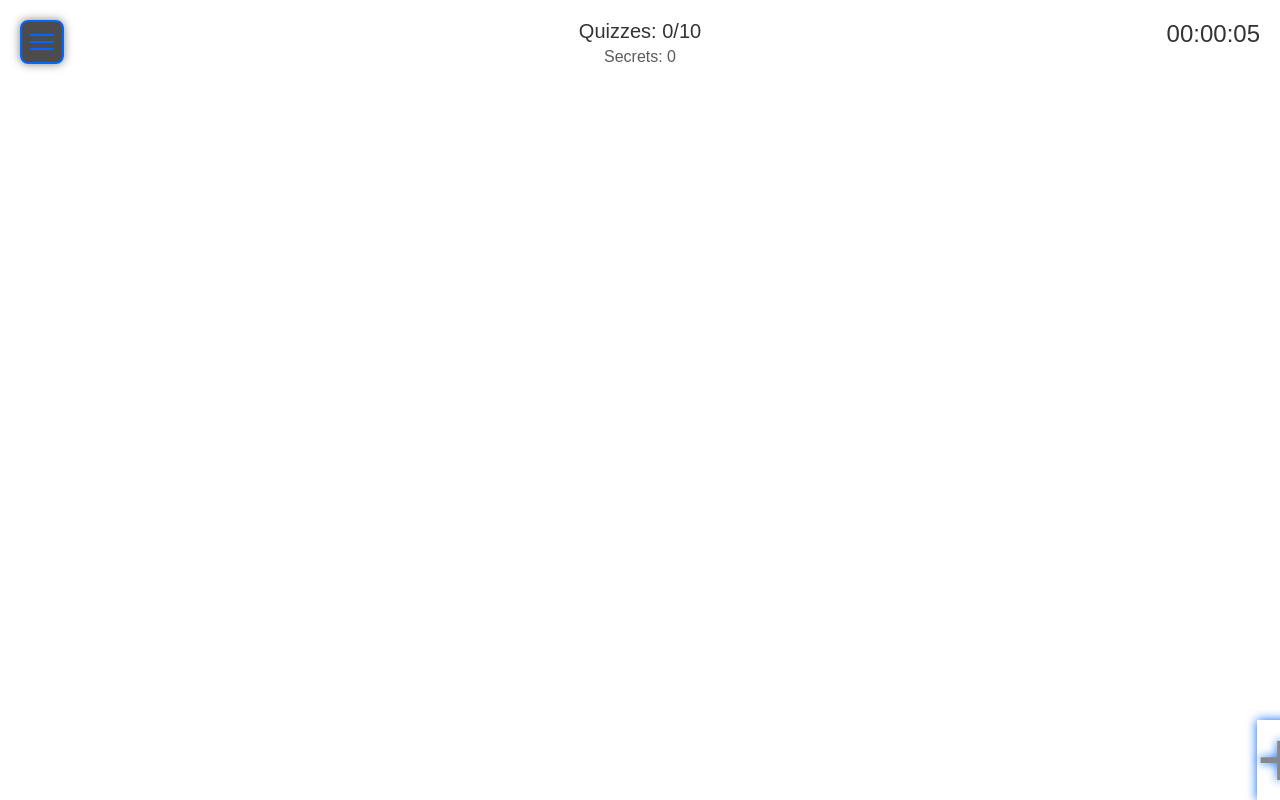
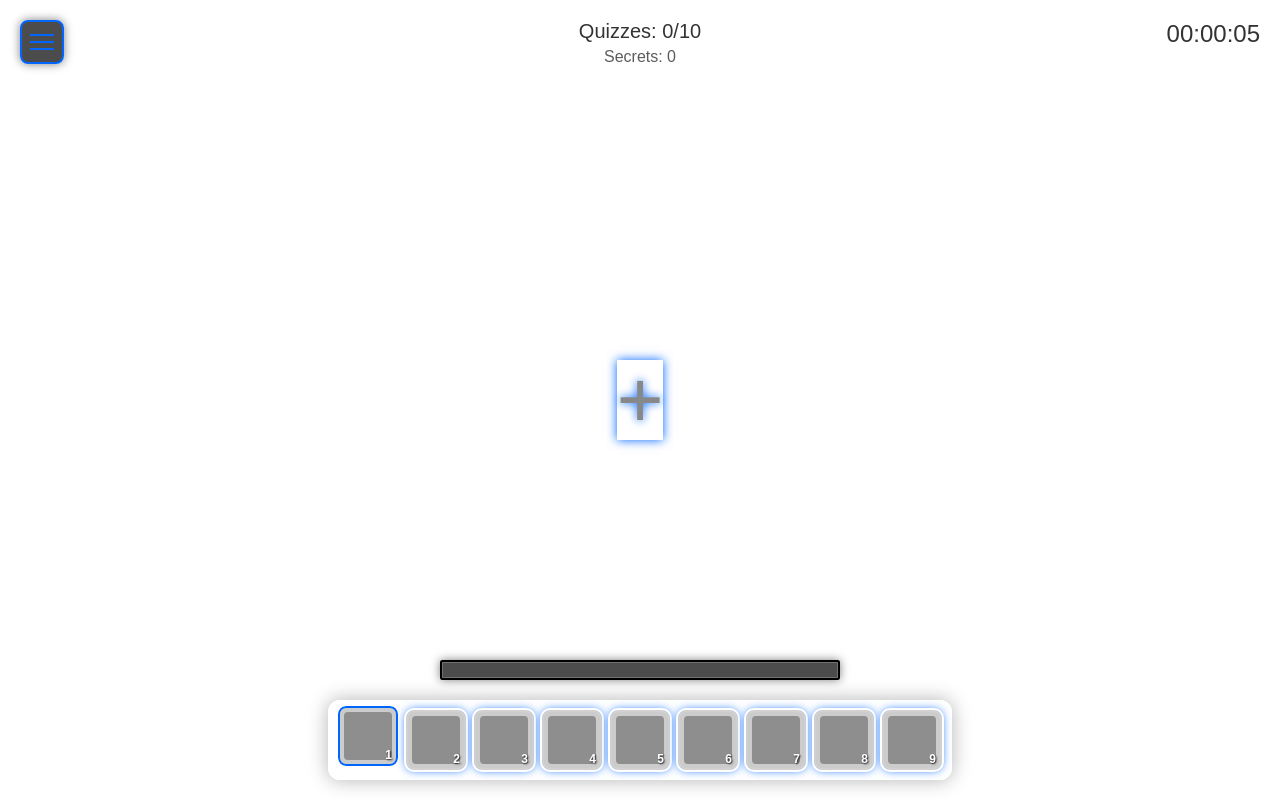
Before and after one commit to SCP-4335-1/MindMace, a website: page index.html in a window 1280 px wide. Drawn offline with Linux system fonts and the light colour scheme.

Commit message:
Fixing Hotbar

```diff
--- a/index.html
+++ b/index.html
@@ -26,24 +26,26 @@
         </div>
     </div>
 
-    <!-- Scale Container (for game elements) -->
-    <div class="scale-container">
-        <!-- Plus Sign -->
+    <!-- Plus Sign (moved outside scale container) -->
     <div class="plus-container">
         <div class="plus">+</div>
     </div>
 
-        <!-- Hotbar -->
-        <div class="hotbar">
-            <!-- Hotbar slots will be added by JavaScript -->
-        </div>
-
-        <!-- Stamina Bar -->
+    <!-- Stamina Bar (moved outside scale container) -->
     <div class="stamina-container">
         <div class="stamina-bar">
             <div class="stamina-fill" id="staminaFill"></div>
         </div>
     </div>
+
+    <!-- Hotbar (moved outside scale container) -->
+    <div class="hotbar">
+        <!-- Hotbar slots will be added by JavaScript -->
+    </div>
+
+    <!-- Scale Container (for game elements) -->
+    <div class="scale-container">
+        <!-- Game content goes here -->
     </div>
 
     <!-- Pause Menu Dropdown -->
--- a/script.js
+++ b/script.js
@@ -65,17 +65,6 @@ function init() {
 
     // Start the game loop
     startGameLoop();
-}
-
-// hotbar
-function initHotbar() {
-    const hotbar = document.querySelector('.hotbar');
-    for (let i = 0; i < 9; i++) {
-        const slot = document.createElement('div');
-        slot.classList.add('hotbar-slot');
-        slot.setAttribute('data-slot', i);
-        hotbar.appendChild(slot);
-    }
 }
 
 // Game loop
@@ -781,5 +770,78 @@ function updateStamina() {
     }
 }
 
+// Initialize hotbar with 9 slots
+function initHotbar() {
+    const hotbar = document.querySelector('.hotbar');
+    hotbar.innerHTML = ''; // Clear any existing slots
+
+    // Create 9 slots
+    for (let i = 0; i < 9; i++) {
+        const slot = document.createElement('div');
+        slot.className = 'hotbar-slot';
+        slot.setAttribute('data-slot', i + 1);
+
+        // Add the slot number indicator (1-9)
+        const slotNumber = document.createElement('div');
+        slotNumber.className = 'slot-number';
+        slotNumber.textContent = i + 1 === 10 ? '0' : (i + 1).toString();
+
+        // Add the item container (initially empty)
+        const item = document.createElement('div');
+        item.className = 'hotbar-item';
+
+        // Add the selection indicator (initially hidden)
+        const selection = document.createElement('div');
+        selection.className = 'selection-indicator';
+
+        // Add elements to the slot
+        slot.appendChild(selection);
+        slot.appendChild(item);
+        slot.appendChild(slotNumber);
+
+        // Add click event for selection
+        slot.addEventListener('click', () => selectHotbarSlot(i + 1));
+
+        // Add keyboard shortcuts (1-9)
+        if (i < 9) { // Only for slots 1-9 (0 will be handled separately)
+            const key = (i + 1).toString();
+            window.addEventListener('keydown', (e) => {
+                if (e.key === key) {
+                    selectHotbarSlot(i + 1);
+                }
+            });
+        }
+
+        hotbar.appendChild(slot);
+    }
+
+    // Add key listener for 0 (10th slot)
+    window.addEventListener('keydown', (e) => {
+        if (e.key === '0') {
+            selectHotbarSlot(10);
+        }
+    });
+
+    // Select first slot by default
+    selectHotbarSlot(1);
+}
+
+// Select a hotbar slot
+function selectHotbarSlot(slotNumber) {
+    // Remove active class from all slots
+    document.querySelectorAll('.hotbar-slot').forEach(slot => {
+        slot.classList.remove('active');
+    });
+
+    // Add active class to selected slot
+    const selectedSlot = document.querySelector(`.hotbar-slot[data-slot="${slotNumber}"]`);
+    if (selectedSlot) {
+        selectedSlot.classList.add('active');
+    }
+
+    // Update any game state if needed
+    // currentHotbarSlot = slotNumber;
+}
+
 // Initialize the game when the DOM is fully loaded
 document.addEventListener('DOMContentLoaded', init);
--- a/styles.css
+++ b/styles.css
@@ -19,10 +19,27 @@ html {
     transform-origin: top center;
     width: 100%;
     max-width: 1920px; /* Maximum width for the UI */
-    height: calc(100vh - 80px); /* Account for top bar */
+    height: calc(100vh - 60px); /* Full height minus top bar */
     will-change: transform;
     transition: transform 0.2s ease;
     pointer-events: none; /* Allows clicks to pass through when not scaled */
+    display: flex;
+    flex-direction: column;
+    justify-content: flex-end;
+    align-items: center;
+    padding-bottom: 20px;
+    box-sizing: border-box;
+}
+
+/* Make sure all UI elements in scale container are positioned absolutely */
+.scale-container > * {
+    position: absolute;
+    pointer-events: auto; /* Re-enable pointer events for interactive elements */
+}
+
+/* Ensure hotbar is always interactive */
+.hotbar, .hotbar * {
+    pointer-events: auto !important;
 }
 
 /* Top bar container */
@@ -36,10 +53,9 @@ html {
     pointer-events: none; /* Allows clicks to pass through to elements below */
 }
 
-/* Make sure all UI elements in scale container are positioned absolutely */
-.scale-container > * {
-    position: absolute;
-    pointer-events: auto; /* Re-enable pointer events for interactive elements */
+/* Re-enable pointer events for interactive elements in top bar */
+.top-bar > * {
+    pointer-events: auto;
 }
 
 /* Quality-based effects */
@@ -675,15 +691,18 @@ button {
 
 /* Plus Sign */
 .plus-container {
+    position: fixed;  /* Changed from absolute to fixed */
     top: 50%;
     left: 50%;
-    transform: translate(-50%, -50%);
+    transform: translate(-50%, -50%) scale(var(--gui-scale-factor, 1));
     width: 100px;
     height: 100px;
     display: flex;
     justify-content: center;
     align-items: center;
     transform-origin: center center;
+    z-index: 1;
+    pointer-events: auto; /* Ensure it's clickable */
 }
 
 .plus {
@@ -696,10 +715,11 @@ button {
 
 /* Stamina Bar - Minecraft Boss Bar Style */
 .stamina-container {
-    position: absolute;
+    position: fixed;  /* Changed from absolute to fixed */
     bottom: 120px;
     left: 50%;
-    transform: translateX(-50%);
+    transform: translateX(-50%) scale(var(--gui-scale-factor, 1));
+    transform-origin: bottom center;
     width: 400px;
     height: 20px;
     background-color: rgba(0, 0, 0, 0.7);
@@ -708,6 +728,7 @@ button {
     overflow: hidden;
     box-shadow: 0 0 10px rgba(0, 0, 0, 0.5);
     padding: 2px;
+    z-index: 99;  /* Ensure it's above other elements but below the hotbar */
 }
 
 .stamina-fill {
@@ -771,13 +792,81 @@ button {
     position: fixed;
     bottom: 20px;
     left: 50%;
-    transform: translateX(-50%);
-    background-color: var(--hotbar-bg);
-    padding: 15px;
+    transform: translateX(-50%) scale(var(--gui-scale-factor, 1));
+    transform-origin: bottom center;
+    display: flex;
+    gap: 8px;
+    padding: 8px;
+    background: var(--hotbar-bg);
+    border: 2px solid var(--hotbar-border);
+    border-radius: 12px;
+    box-shadow: 0 0 20px rgba(0, 0, 0, 0.3);
+    z-index: 100;
+    pointer-events: auto;
+    margin: 0 auto;
+    width: auto;
+    white-space: nowrap;
+    /* Ensure smooth scaling */
+    will-change: transform;
+    transition: transform 0.2s ease;
+}
+
+.hotbar-slot {
+    position: relative;
+    width: 60px;
+    height: 60px;
+    background: rgba(0, 0, 0, 0.2);
+    border: 2px solid rgba(255, 255, 255, 0.1);
+    border-radius: 8px;
+    display: flex;
+    align-items: center;
+    justify-content: center;
+    cursor: pointer;
+    transition: all 0.2s ease;
+}
+
+.hotbar-slot:hover {
+    background: rgba(255, 255, 255, 0.1);
+    transform: translateY(-2px);
+}
+
+.hotbar-slot.active {
+    border-color: var(--accent-color);
+    box-shadow: 0 0 15px var(--accent-glow);
+    transform: translateY(-4px);
+}
+
+.hotbar-item {
+    width: 48px;
+    height: 48px;
+    background: rgba(0, 0, 0, 0.3);
+    border-radius: 4px;
+    display: flex;
+    align-items: center;
+    justify-content: center;
+    font-size: 24px;
+    color: rgba(255, 255, 255, 0.7);
+}
+
+.slot-number {
+    position: absolute;
+    bottom: 2px;
+    right: 4px;
+    font-size: 12px;
+    font-weight: bold;
+    color: white;
+    text-shadow: 1px 1px 2px rgba(0, 0, 0, 0.8);
+    pointer-events: none;
+}
+
+.selection-indicator {
+    position: absolute;
+    top: -4px;
+    left: -4px;
+    right: -4px;
+    bottom: -4px;
+    border: 2px solid transparent;
     border-radius: 10px;
-    display: flex;
-    justify-content: center;
-    box-shadow: 0 0 15px var(--accent-color), 0 0 30px var(--accent-color);
     border: 2px solid var(--hotbar-border);
     transition: box-shadow 0.3s ease;
 }
```
Lines whose indentation alone changed are shown as unchanged.
